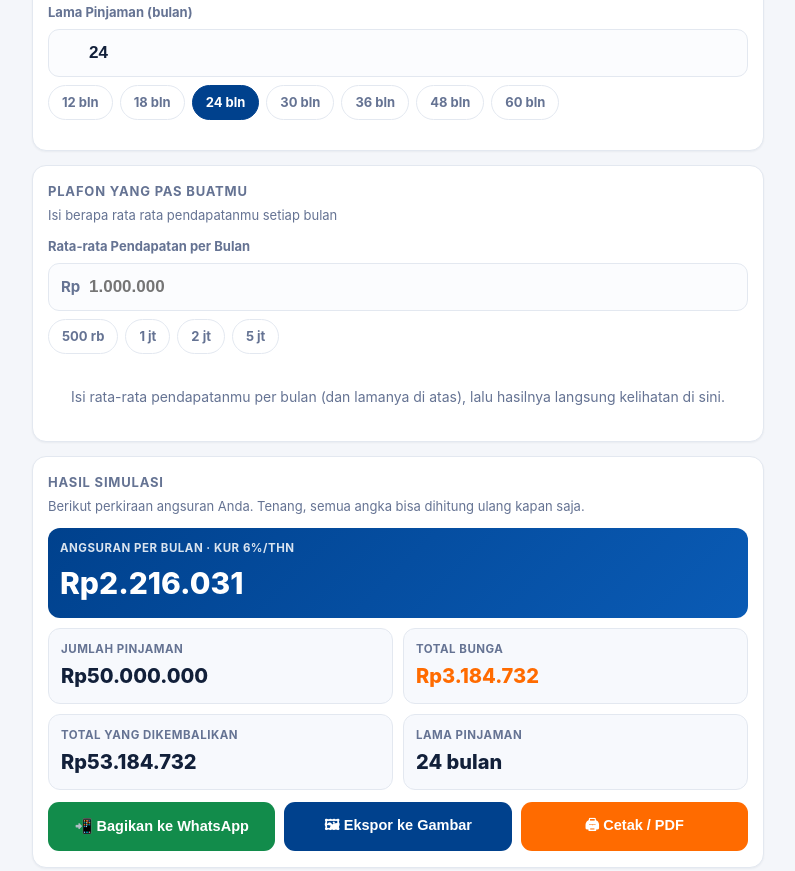
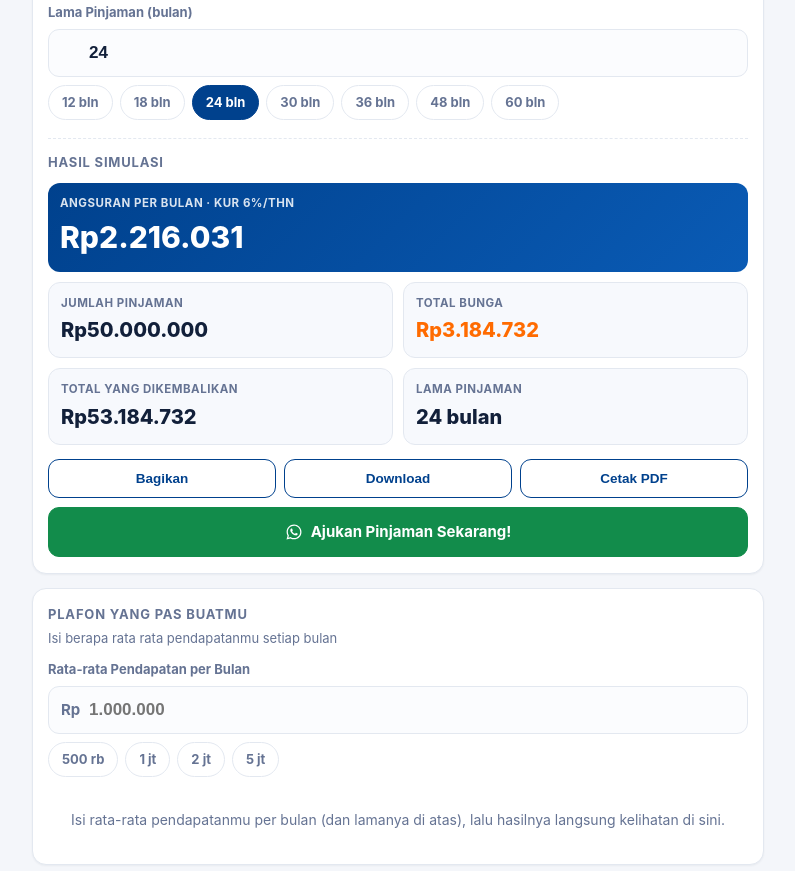
Before and after one commit to abista234/kalkulator-kredit-bri, a plain HTML site: page index.html in a window 1280 px wide. Shown: the part 322-1193 px from the top of the page, without its empty margins (242-1037 px from the left). Drawn offline with Linux system fonts and the light colour scheme.

Commit message:
Kartu KUR: blok hasil simulasi dipindah ke dalam, 3 tombol satu baris (outline), + tombol hijau Ajukan Pinjaman

```diff
--- a/index.html
+++ b/index.html
@@ -69,13 +69,20 @@
   tbody tr:nth-child(even){background:#fafbfd}
   tfoot td{padding:9px 8px;text-align:right;font-weight:800;background:#eef4fd;border-top:2px solid var(--bri-blue)}
   tfoot td:first-child{text-align:left}
-  .actions{display:flex;gap:9px;margin-top:12px;flex-wrap:wrap}
-  .btn{flex:1;min-width:140px;padding:12px;border-radius:11px;border:none;font-size:14.5px;font-weight:700;
-       cursor:pointer;background:#eef4fd;color:var(--bri-blue)}
+  .sub-blok{font-size:13px;text-transform:uppercase;letter-spacing:.8px;color:var(--muted);font-weight:700;
+            margin:18px 0 10px;padding-top:14px;border-top:1px dashed var(--line)}
+  .actions{display:flex;gap:8px;margin-top:14px}
+  .btn{flex:1 1 0;min-width:0;padding:11px 6px;border-radius:11px;border:1.5px solid transparent;
+       font-size:13.5px;font-weight:700;cursor:pointer;background:#eef4fd;color:var(--bri-blue);
+       display:flex;align-items:center;justify-content:center;gap:6px;white-space:nowrap;text-decoration:none}
+  .btn.outline{background:#fff;border-color:var(--bri-blue);color:var(--bri-blue)}
+  .btn.outline:hover{background:#eef4fd}
   .btn.primary{background:var(--bri-blue);color:#fff}
   .btn.orange{background:var(--bri-orange);color:#fff}
-  .btn.wa{background:#128c4b;color:#fff}
-  .btn.mini{min-width:0;width:100%;padding:8px 10px;font-size:13px;margin-top:9px;background:#fff;
+  .btn.ajukan{flex:none;width:100%;margin-top:9px;padding:13px 10px;font-size:15px;
+              background:#128c4b;border-color:#128c4b;color:#fff;gap:8px}
+  .btn.ajukan:hover{background:#0e7a41;border-color:#0e7a41}
+  .btn.mini{width:100%;padding:8px 10px;font-size:13px;margin-top:9px;background:#fff;
             border:1.5px solid var(--bri-blue);color:var(--bri-blue)}
   .pas-list{border:1px solid var(--line);border-radius:11px;overflow:hidden;margin-top:10px}
   .pas-row{display:grid;grid-template-columns:1fr auto;align-items:center;gap:4px 10px;
@@ -116,7 +123,7 @@
 </header>
 
 <main>
-  <section class="card">
+  <section class="card" id="kurCard">
     <h2>Pinjaman KUR</h2>
     <p class="sub">Pinjaman Usaha Rakyat dengan bunga 6% per tahun. Isi berapa uang yang dibutuhkan dan lamanya — rinciannya langsung muncul di bawah.</p>
 
@@ -149,6 +156,19 @@
         <span class="chip" data-v="60">60 bln</span>
       </div>
     </div>
+
+    <div class="sub-blok">Hasil Simulasi</div>
+    <div id="hasil" class="results"></div>
+    <div class="empty" id="kosong" style="display:none">Isi jumlah pinjaman dan lamanya di atas, ya — hasilnya langsung muncul di sini.</div>
+    <div class="actions">
+      <button class="btn outline" id="btnShare">Bagikan</button>
+      <button class="btn outline" id="btnGambar">Download</button>
+      <button class="btn outline" id="btnPrint">Cetak PDF</button>
+    </div>
+    <a class="btn ajukan" href="https://wa.me/6288233556495" target="_blank" rel="noopener">
+      <svg viewBox="0 0 24 24" width="18" height="18" fill="currentColor" aria-hidden="true"><path d="M12.04 2C6.58 2 2.13 6.45 2.13 11.91c0 1.75.46 3.46 1.32 4.96L2 22l5.25-1.38a9.9 9.9 0 0 0 4.79 1.21h.01c5.46 0 9.91-4.45 9.91-9.91 0-2.65-1.03-5.14-2.9-7.01A9.82 9.82 0 0 0 12.04 2zm0 18.15h-.01c-1.48 0-2.93-.4-4.2-1.15l-.3-.18-3.12.82.83-3.04-.2-.31a8.2 8.2 0 0 1-1.26-4.38c0-4.54 3.7-8.23 8.25-8.23 2.2 0 4.27.86 5.83 2.41a8.18 8.18 0 0 1 2.41 5.83c0 4.54-3.7 8.23-8.25 8.23zm4.52-6.16c-.25-.12-1.47-.72-1.69-.81-.23-.08-.39-.12-.56.13-.16.24-.64.8-.79.97-.14.16-.29.18-.54.06-.25-.13-1.05-.39-1.99-1.23-.74-.66-1.24-1.47-1.38-1.72-.15-.25-.02-.38.11-.5.11-.11.25-.29.37-.43.13-.15.17-.25.25-.41.08-.17.04-.31-.02-.43-.06-.12-.56-1.35-.77-1.85-.2-.48-.4-.42-.56-.43h-.48c-.16 0-.43.06-.65.31-.22.25-.85.84-.85 2.04s.87 2.37 1 2.53c.12.17 1.72 2.62 4.17 3.68.58.25 1.04.4 1.4.51.58.19 1.11.16 1.53.1.47-.07 1.47-.6 1.67-1.18.21-.58.21-1.07.15-1.18-.06-.11-.22-.17-.47-.29z"/></svg>
+      Ajukan Pinjaman Sekarang!
+    </a>
   </section>
 
   <section class="card" id="balikCard">
@@ -169,18 +189,6 @@
     </div>
     <div id="balikHasil" class="results"></div>
     <div class="empty" id="balikKosong" style="display:none">Isi rata-rata pendapatanmu per bulan (dan lamanya di atas), lalu hasilnya langsung kelihatan di sini.</div>
-  </section>
-
-  <section class="card" id="hasilCard">
-    <h2>Hasil Simulasi</h2>
-    <p class="sub">Berikut perkiraan angsuran Anda. Tenang, semua angka bisa dihitung ulang kapan saja.</p>
-    <div id="hasil" class="results"></div>
-    <div class="empty" id="kosong" style="display:none">Isi jumlah pinjaman dan lamanya di atas, ya — hasilnya langsung muncul di sini.</div>
-    <div class="actions">
-      <button class="btn wa" id="btnShare">📲 Bagikan ke WhatsApp</button>
-      <button class="btn primary" id="btnGambar">🖼 Ekspor ke Gambar</button>
-      <button class="btn orange" id="btnPrint">🖨 Cetak / PDF</button>
-    </div>
   </section>
 
   <section class="card" id="bandingCard">
```
